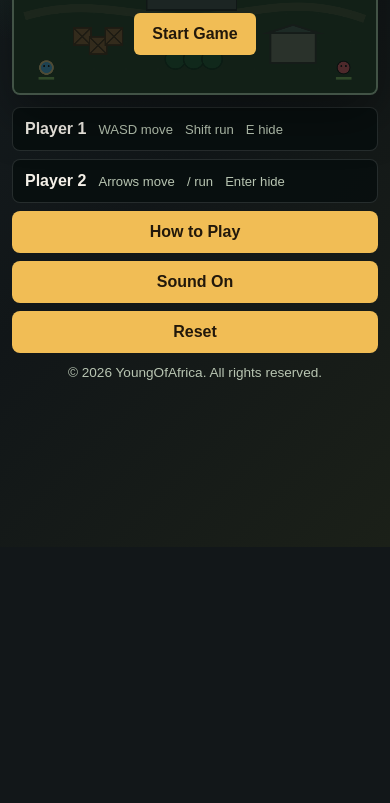
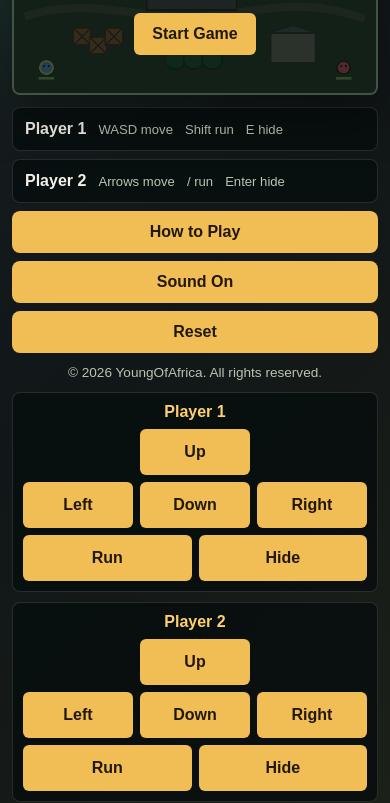
Before and after one commit to young0african-ai/Sprinter-Ball-Game, a plain HTML site: page index.html in a window 390 px wide. Shown: the part 297-1100 px from the top of the page. Before the commit the page ends 844 px from the top, so only its background shows below. Drawn offline with Linux system fonts and the light colour scheme.

Commit message:
add mobile touch controls

```diff
--- a/index.html
+++ b/index.html
@@ -7,7 +7,7 @@
   <title>Sprinter Ball Game</title>
   <link rel="manifest" href="manifest.webmanifest">
   <link rel="icon" href="assets/icon.svg" type="image/svg+xml">
-  <link rel="stylesheet" href="src/styles.css?v=6">
+  <link rel="stylesheet" href="src/styles.css?v=7">
 </head>
 <body>
   <main class="game-shell">
@@ -80,9 +80,41 @@
     </section>
 
     <p class="credit">© 2026 YoungOfAfrica. All rights reserved.</p>
+    <section class="mobile-controls" aria-label="Touch controls">
+      <div class="touch-pad">
+        <strong>Player 1</strong>
+        <div class="touch-grid">
+          <span></span>
+          <button type="button" data-touch="w">Up</button>
+          <span></span>
+          <button type="button" data-touch="a">Left</button>
+          <button type="button" data-touch="s">Down</button>
+          <button type="button" data-touch="d">Right</button>
+        </div>
+        <div class="touch-actions">
+          <button type="button" data-touch="shift">Run</button>
+          <button type="button" data-touch="e">Hide</button>
+        </div>
+      </div>
+      <div class="touch-pad">
+        <strong>Player 2</strong>
+        <div class="touch-grid">
+          <span></span>
+          <button type="button" data-touch="arrowup">Up</button>
+          <span></span>
+          <button type="button" data-touch="arrowleft">Left</button>
+          <button type="button" data-touch="arrowdown">Down</button>
+          <button type="button" data-touch="arrowright">Right</button>
+        </div>
+        <div class="touch-actions">
+          <button type="button" data-touch="/">Run</button>
+          <button type="button" data-touch="enter">Hide</button>
+        </div>
+      </div>
+    </section>
   </main>
 
-  <script src="src/game.js?v=6"></script>
+  <script src="src/game.js?v=7"></script>
   <script>
     if ("serviceWorker" in navigator) {
       navigator.serviceWorker.register("service-worker.js");
--- a/service-worker.js
+++ b/service-worker.js
@@ -1,9 +1,9 @@
-const CACHE_NAME = "sprinter-ball-v6";
+const CACHE_NAME = "sprinter-ball-v7";
 const FILES = [
   "./",
   "./index.html",
-  "./src/styles.css?v=6",
-  "./src/game.js?v=6",
+  "./src/styles.css?v=7",
+  "./src/game.js?v=7",
   "./manifest.webmanifest",
   "./assets/icon.svg",
   "./README.md"
--- a/src/game.js
+++ b/src/game.js
@@ -15,6 +15,7 @@ const scoreText = document.querySelector("#scoreText");
 const WIDTH = canvas.width;
 const HEIGHT = canvas.height;
 const keys = new Set();
+const touchKeys = new Set();
 let audioContext = null;
 let soundEnabled = true;
 
@@ -153,7 +154,7 @@ function updatePlayer(player, dt) {
   const c = player.controls;
   if (player.hideCooldown > 0) player.hideCooldown -= dt;
 
-  const hidePressed = keys.has(c.hide);
+  const hidePressed = isPressed(c.hide);
   if (hidePressed && !player.hidePressed && player.hideCooldown <= 0) {
     if (player.hiddenIn) {
       player.hiddenIn = null;
@@ -173,10 +174,10 @@ function updatePlayer(player, dt) {
 
   let dx = 0;
   let dy = 0;
-  if (keys.has(c.up)) dy -= 1;
-  if (keys.has(c.down)) dy += 1;
-  if (keys.has(c.left)) dx -= 1;
-  if (keys.has(c.right)) dx += 1;
+  if (isPressed(c.up)) dy -= 1;
+  if (isPressed(c.down)) dy += 1;
+  if (isPressed(c.left)) dx -= 1;
+  if (isPressed(c.right)) dx += 1;
 
   if (dx || dy) {
     const length = Math.hypot(dx, dy);
@@ -184,7 +185,7 @@ function updatePlayer(player, dt) {
     dy /= length;
   }
 
-  const running = keys.has(c.run) && player.stamina > 2 && (dx || dy);
+  const running = isPressed(c.run) && player.stamina > 2 && (dx || dy);
   const speed = running ? 225 : 142;
   player.stamina = Math.max(0, Math.min(100, player.stamina + (running ? -38 : 24) * dt));
 
@@ -413,6 +414,10 @@ function drawMiniHints() {
   ctx.fillText(hider.hiddenIn ? `${hider.name} is hidden` : `${hider.name} is visible`, 34, 48);
 }
 
+function isPressed(key) {
+  return keys.has(key) || touchKeys.has(key);
+}
+
 function getAudioContext() {
   if (!audioContext) {
     audioContext = new (window.AudioContext || window.webkitAudioContext)();
@@ -476,6 +481,22 @@ window.addEventListener("keyup", (event) => {
   keys.delete(event.key.toLowerCase());
 });
 
+for (const button of document.querySelectorAll("[data-touch]")) {
+  const key = button.dataset.touch;
+  const press = (event) => {
+    event.preventDefault();
+    touchKeys.add(key);
+  };
+  const release = (event) => {
+    event.preventDefault();
+    touchKeys.delete(key);
+  };
+  button.addEventListener("pointerdown", press);
+  button.addEventListener("pointerup", release);
+  button.addEventListener("pointercancel", release);
+  button.addEventListener("pointerleave", release);
+}
+
 startButton.addEventListener("click", () => {
   if (state.round > state.maxRounds) {
     fullReset();
--- a/src/styles.css
+++ b/src/styles.css
@@ -145,6 +145,49 @@ canvas {
   grid-template-columns: 1fr 1fr auto auto auto;
 }
 
+.mobile-controls {
+  display: none;
+  gap: 10px;
+}
+
+.touch-pad {
+  background: rgba(8, 14, 15, 0.86);
+  border: 1px solid rgba(255, 255, 255, 0.12);
+  border-radius: 8px;
+  padding: 10px;
+}
+
+.touch-pad strong {
+  display: block;
+  color: #ffd06d;
+  margin-bottom: 8px;
+  text-align: center;
+}
+
+.touch-grid {
+  display: grid;
+  grid-template-columns: repeat(3, minmax(54px, 1fr));
+  gap: 7px;
+}
+
+.touch-grid span {
+  min-height: 42px;
+}
+
+.touch-actions {
+  display: grid;
+  grid-template-columns: 1fr 1fr;
+  gap: 7px;
+  margin-top: 7px;
+}
+
+.touch-pad button {
+  min-height: 46px;
+  padding: 0 10px;
+  touch-action: none;
+  user-select: none;
+}
+
 .controls > div {
   display: flex;
   flex-wrap: wrap;
@@ -246,3 +289,16 @@ canvas {
     grid-template-columns: 1fr;
   }
 }
+
+@media (pointer: coarse), (max-width: 760px) {
+  .mobile-controls {
+    display: grid;
+    grid-template-columns: 1fr 1fr;
+  }
+}
+
+@media (max-width: 560px) {
+  .mobile-controls {
+    grid-template-columns: 1fr;
+  }
+}
```
Also changed, not shown: 1 other file.
